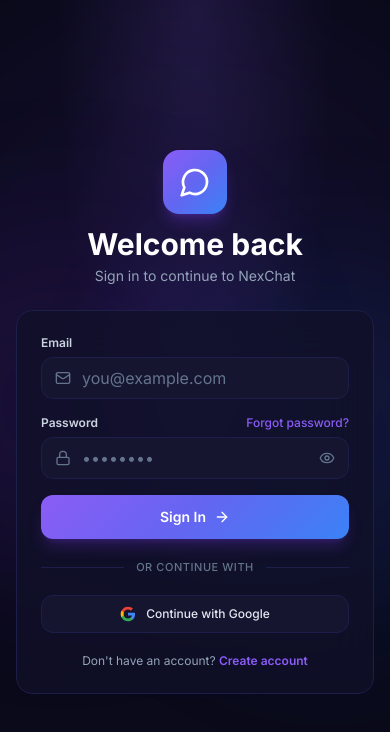
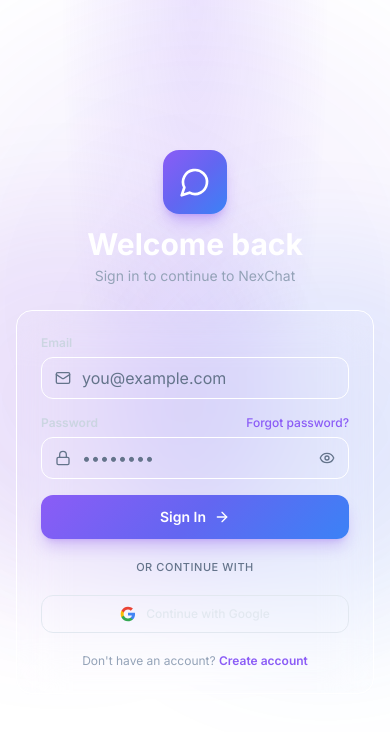
Before and after one commit to ritik46te45-debug/nexxchat, a React (Vite) app in the folder client/: page /login in a window 390 px wide. Shown: the top 732 px of the page. Built offline with nearby package versions, Linux system fonts and the light colour scheme; no server answers; the HTML template or start-up script is replaced by a standard one.

Commit message:
Fix theme switching blank/black screen by using Tailwind RGB variables with alpha support, and make Settings tab visible in mobile bottom navigation bar

```diff
--- a/client/src/components/layout/Sidebar.jsx
+++ b/client/src/components/layout/Sidebar.jsx
@@ -41,6 +41,7 @@
       { id: 'chats', icon: MessageSquare, label: 'Chats', badge: unreadTotal },
       { id: 'contacts', icon: Users, label: 'Friends' },
       { id: 'calls', icon: Phone, label: 'Calls' },
+      { id: 'settings', icon: Settings, label: 'Settings' },
     ];
 
     return (
--- a/client/src/index.css
+++ b/client/src/index.css
@@ -2,52 +2,46 @@
 @tailwind components;
 @tailwind utilities;
 
-/* ====== 5 THEMES DEFINITIONS ====== */
+/* ====== 5 THEMES DEFINITIONS (RGB for Tailwind Alpha / Opacity Support) ====== */
 :root, [data-theme="dark"] {
-  --theme-bg: #0a0a1a;
-  --theme-card: #111128;
-  --theme-hover: #1a1a3e;
-  --theme-border: #1e1e4a;
-  --theme-input: #151530;
+  --theme-bg: 10, 10, 26;
+  --theme-card: 17, 17, 40;
+  --theme-hover: 26, 26, 62;
+  --theme-border: 30, 30, 74;
+  --theme-input: 21, 21, 48;
 }
 
 [data-theme="midnight"] {
-  --theme-bg: #0d061e;
-  --theme-card: #160c33;
-  --theme-hover: #22144d;
-  --theme-border: #2c1a63;
-  --theme-input: #1a0f3d;
+  --theme-bg: 13, 6, 30;
+  --theme-card: 22, 12, 51;
+  --theme-hover: 34, 20, 77;
+  --theme-border: 44, 26, 99;
+  --theme-input: 26, 15, 61;
 }
 
 [data-theme="amoled"] {
-  --theme-bg: #000000;
-  --theme-card: #0a0a0a;
-  --theme-hover: #171717;
-  --theme-border: #262626;
-  --theme-input: #121212;
+  --theme-bg: 0, 0, 0;
+  --theme-card: 10, 10, 10;
+  --theme-hover: 23, 23, 23;
+  --theme-border: 38, 38, 38;
+  --theme-input: 18, 18, 18;
 }
 
 [data-theme="cyber"] {
-  --theme-bg: #080314;
-  --theme-card: #13072b;
-  --theme-hover: #210c4a;
-  --theme-border: #351375;
-  --theme-input: #180938;
+  --theme-bg: 8, 3, 20;
+  --theme-card: 19, 7, 43;
+  --theme-hover: 33, 12, 74;
+  --theme-border: 53, 19, 117;
+  --theme-input: 24, 9, 56;
 }
 
 [data-theme="emerald"] {
-  --theme-bg: #03120e;
-  --theme-card: #08211b;
-  --theme-hover: #0e332a;
-  --theme-border: #15473b;
-  --theme-input: #0a2921;
+  --theme-bg: 3, 18, 14;
+  --theme-card: 8, 33, 27;
+  --theme-hover: 14, 51, 42;
+  --theme-border: 21, 71, 59;
+  --theme-input: 10, 41, 33;
 }
-
-.bg-dark-bg { background-color: var(--theme-bg) !important; }
-.bg-dark-card { background-color: var(--theme-card) !important; }
-.hover\:bg-dark-hover:hover { background-color: var(--theme-hover) !important; }
-.border-dark-border { border-color: var(--theme-border) !important; }
-.bg-dark-input { background-color: var(--theme-input) !important; }
 
 /* ====== BASE STYLES ====== */
 @layer base {
@@ -64,7 +58,8 @@
 
   body {
     min-height: 100dvh;
-    background: var(--theme-bg);
+    background-color: rgb(var(--theme-bg));
+    color: #f8fafc;
     overflow-x: hidden;
   }
 
@@ -107,7 +102,7 @@
   input:-webkit-autofill:hover,
   input:-webkit-autofill:focus {
     -webkit-text-fill-color: #e2e8f0;
-    -webkit-box-shadow: 0 0 0px 1000px #151530 inset;
+    -webkit-box-shadow: 0 0 0px 1000px rgb(var(--theme-input)) inset;
     transition: background-color 5000s ease-in-out 0s;
   }
 }
@@ -125,7 +120,7 @@
   }
 
   .gradient-dark {
-    background: linear-gradient(180deg, #0a0a1a 0%, #111128 50%, #0a0a1a 100%);
+    background: linear-gradient(180deg, rgb(var(--theme-bg)) 0%, rgb(var(--theme-card)) 50%, rgb(var(--theme-bg)) 100%);
   }
 
   .gradient-glow {
--- a/client/tailwind.config.js
+++ b/client/tailwind.config.js
@@ -34,11 +34,11 @@
           950: '#020617',
         },
         dark: {
-          bg: '#0a0a1a',
-          card: '#111128',
-          hover: '#1a1a3e',
-          border: '#1e1e4a',
-          input: '#151530',
+          bg: 'rgb(var(--theme-bg) / <alpha-value>)',
+          card: 'rgb(var(--theme-card) / <alpha-value>)',
+          hover: 'rgb(var(--theme-hover) / <alpha-value>)',
+          border: 'rgb(var(--theme-border) / <alpha-value>)',
+          input: 'rgb(var(--theme-input) / <alpha-value>)',
         },
         accent: {
           green: '#22c55e',
```
